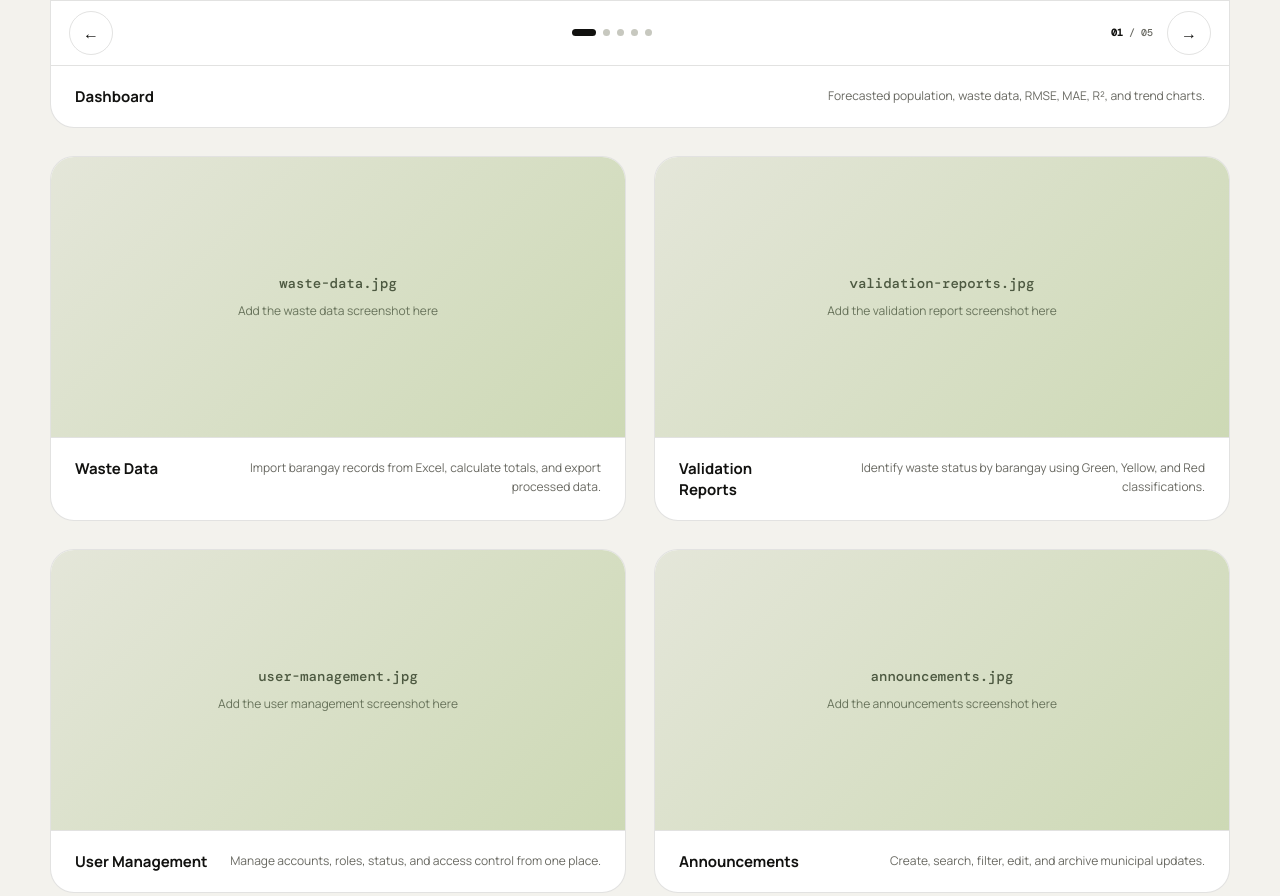
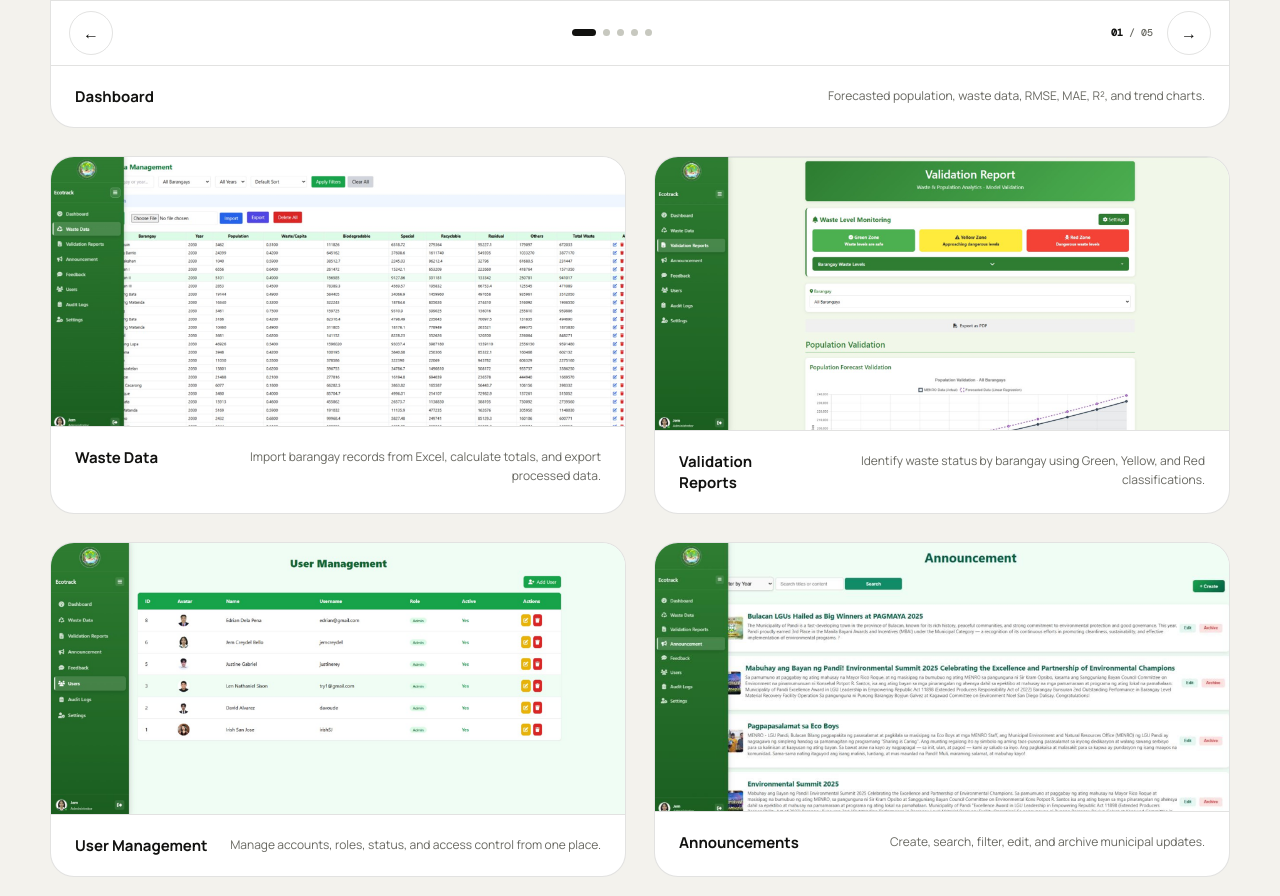
Before and after one commit to Davoude/Davoude.github.io, a plain HTML site: page projects/menro.html in a window 1280 px wide. Shown: the part 2059-2955 px from the top of the page. Drawn offline with nearby package versions, Linux system fonts and the light colour scheme.

Commit message:
Use PNG files for MENRO screenshots
Co-authored-by: Copilot <223556219+Copilot@users.noreply.github.com>

```diff
--- a/projects/menro.html
+++ b/projects/menro.html
@@ -66,7 +66,7 @@
           <p class="eyebrow">02 / System walkthrough</p>
           <h2>See the system<br>in action.</h2>
         </div>
-        <p>Replace the placeholders below with your original screenshots. The dashboard uses a five-slide gallery, while the remaining modules appear below.</p>
+        <p>The dashboard uses a five-slide gallery, while the remaining modules appear below.</p>
       </header>
 
       <div class="case-shot-grid">
@@ -109,26 +109,26 @@
         </div>
 
         <figure class="case-shot reveal">
-          <img src="../images/menro/waste-data.jpg" alt="MENRO system waste data import page">
-          <div class="shot-placeholder"><strong>waste-data.jpg</strong><span>Add the waste data screenshot here</span></div>
+          <img src="../images/menro/waste-data.png" alt="MENRO system waste data import page">
+          <div class="shot-placeholder"><strong>waste-data.png</strong><span>Add the waste data screenshot here</span></div>
           <figcaption><b>Waste Data</b><span>Import barangay records from Excel, calculate totals, and export processed data.</span></figcaption>
         </figure>
 
         <figure class="case-shot reveal">
-          <img src="../images/menro/validation-reports.jpg" alt="MENRO system validation reports page">
-          <div class="shot-placeholder"><strong>validation-reports.jpg</strong><span>Add the validation report screenshot here</span></div>
+          <img src="../images/menro/validation-reports.png" alt="MENRO system validation reports page">
+          <div class="shot-placeholder"><strong>validation-reports.png</strong><span>Add the validation report screenshot here</span></div>
           <figcaption><b>Validation Reports</b><span>Identify waste status by barangay using Green, Yellow, and Red classifications.</span></figcaption>
         </figure>
 
         <figure class="case-shot reveal">
-          <img src="../images/menro/user-management.jpg" alt="MENRO system user management page">
-          <div class="shot-placeholder"><strong>user-management.jpg</strong><span>Add the user management screenshot here</span></div>
+          <img src="../images/menro/user-management.png" alt="MENRO system user management page">
+          <div class="shot-placeholder"><strong>user-management.png</strong><span>Add the user management screenshot here</span></div>
           <figcaption><b>User Management</b><span>Manage accounts, roles, status, and access control from one place.</span></figcaption>
         </figure>
 
         <figure class="case-shot reveal">
-          <img src="../images/menro/announcements.jpg" alt="MENRO system announcements page">
-          <div class="shot-placeholder"><strong>announcements.jpg</strong><span>Add the announcements screenshot here</span></div>
+          <img src="../images/menro/announcements.png" alt="MENRO system announcements page">
+          <div class="shot-placeholder"><strong>announcements.png</strong><span>Add the announcements screenshot here</span></div>
           <figcaption><b>Announcements</b><span>Create, search, filter, edit, and archive municipal updates.</span></figcaption>
         </figure>
       </div>
```
Also changed, not shown: 1 other file.
